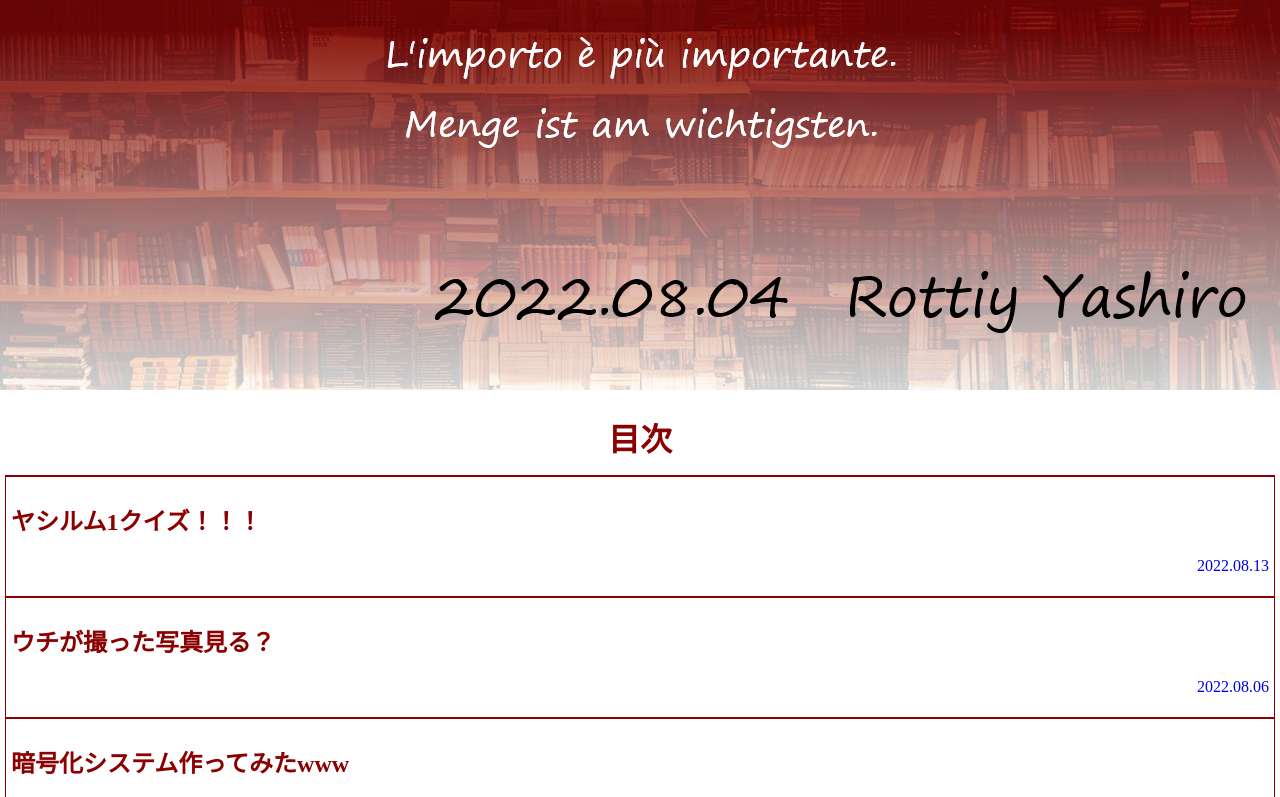
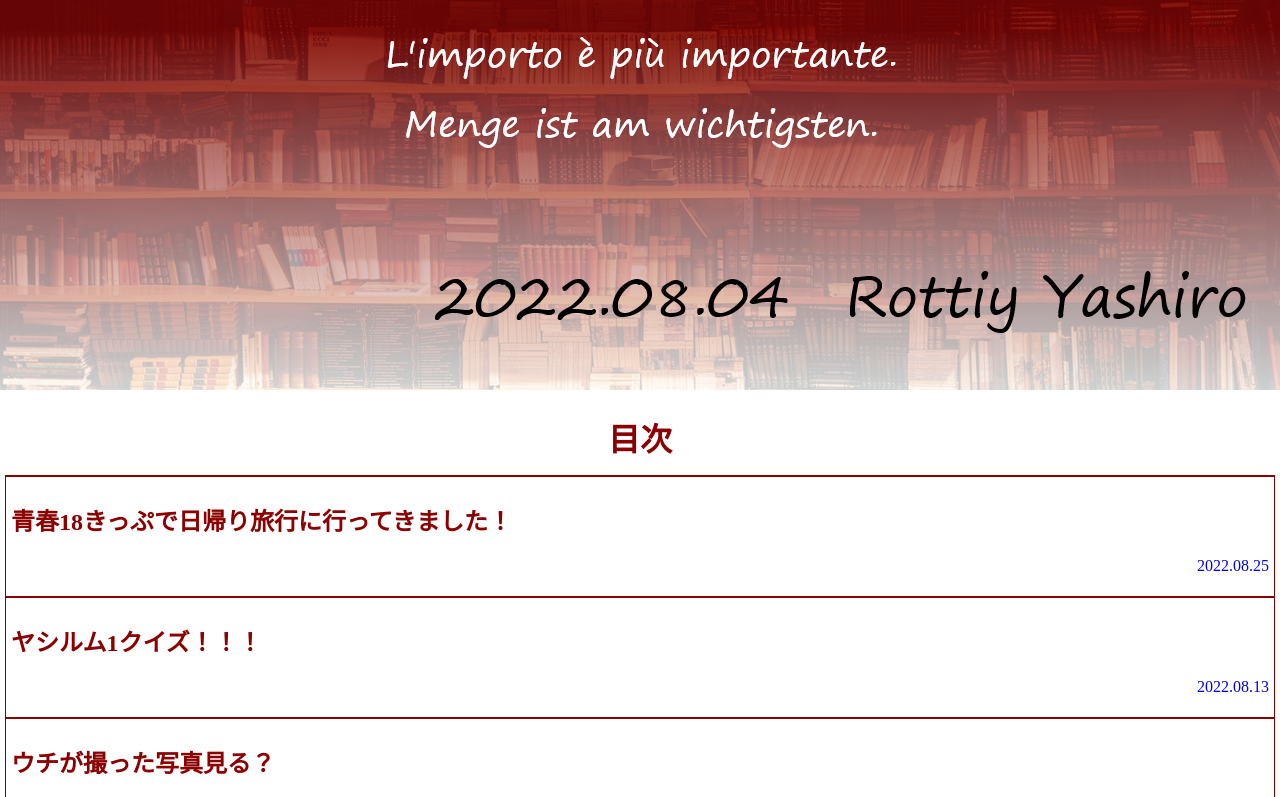
Before and after one commit to RottiyYashiro/yashiro-archives, a plain HTML site: page pages/all/all.html in a window 1280 px wide. Shown: the part 387-1184 px from the top of the page. Drawn offline with Linux system fonts and the light colour scheme.

Commit message:
Add files via upload

```diff
--- a/pages/all/all.html
+++ b/pages/all/all.html
@@ -16,6 +16,13 @@
         <main>
             <div class="mokuji">
                 <h1>目次</h1>
+
+                <div class="item">
+                    <a href="../Takamatsu/article.html">
+                        <h2>青春18きっぷで日帰り旅行に行ってきました！</h2>
+                        <p>2022.08.25</p>
+                    </a>
+                </div>
 
                 <div class="item">
                     <a href="../quiz/article.html">
```
